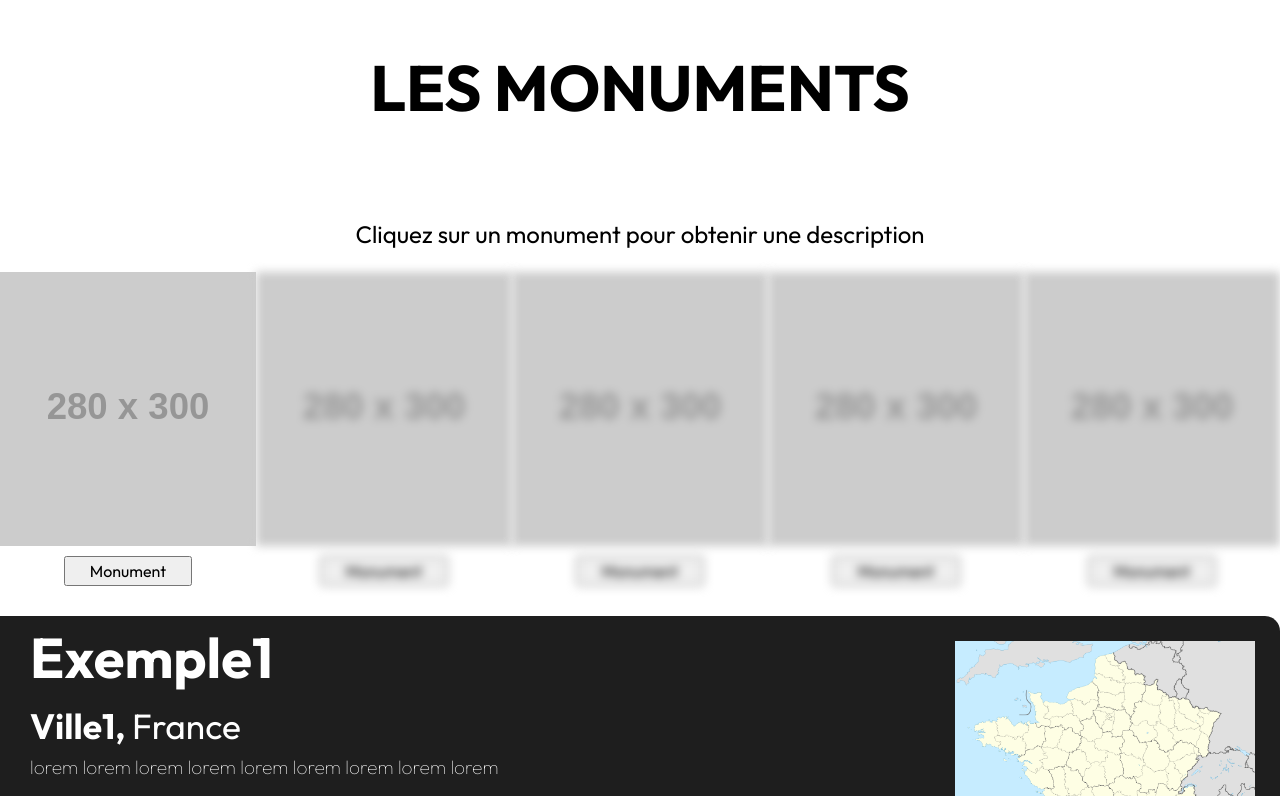
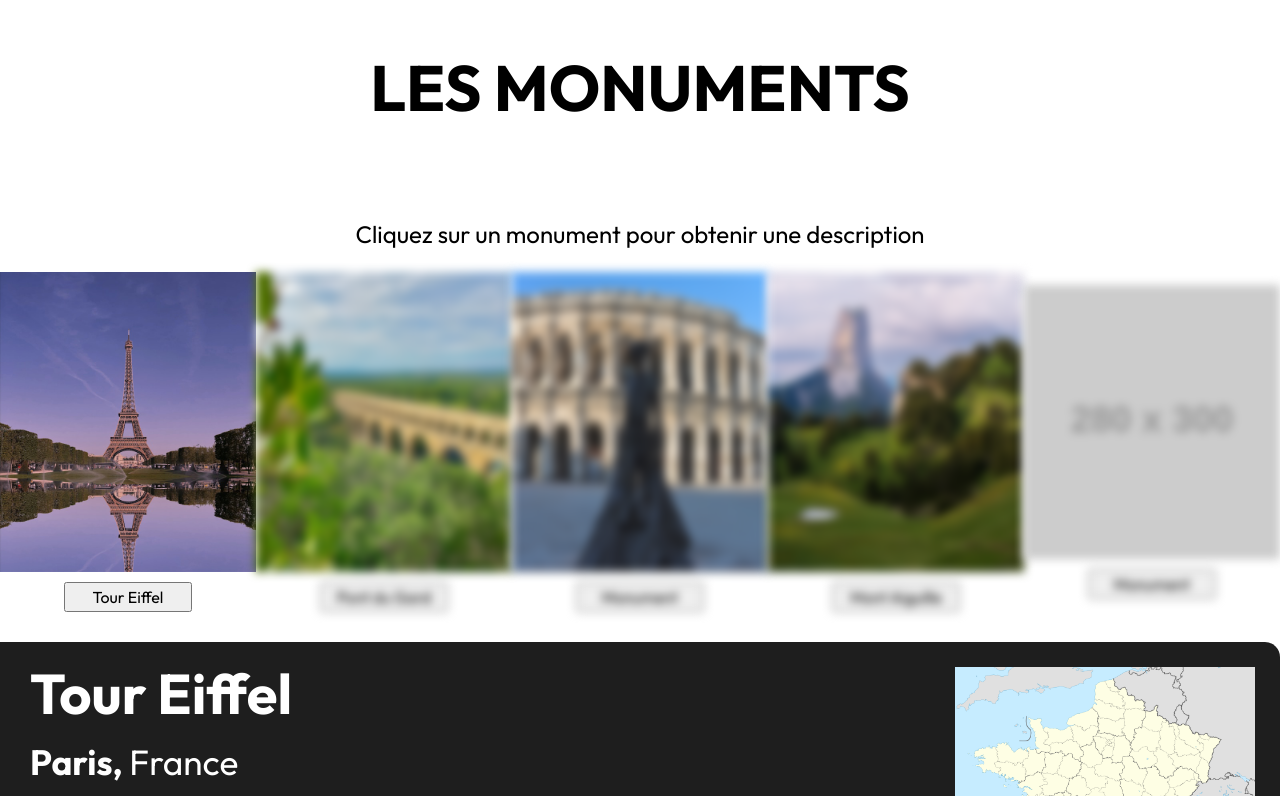
Before and after one commit to Pauline-13/Monuments, a plain HTML site: page index.html in a window 1280 px wide. Both pictures are taken after a click on the picture 127 px from the left and 409 px from the top of the page. Shown: the top 796 px of the page. Drawn offline with Linux system fonts and the light colour scheme; placeholder pictures from the web are drawn by us.

Commit message:
Ajout des photos et descriptions, reste 2 à faire

```diff
--- a/index.html
+++ b/index.html
@@ -26,20 +26,20 @@
 
       <article id="container_principal">
         <div class="container_img_button">
-          <img src="https://placehold.co/280x300" class="img_monument" data-id="monument1" onclick="maFonction()"/>
-          <button class="btn_monument"  data-id="monument1"  onclick="maFonction()">Monument</button>
+          <img src="/images/Tour_eiffel-Unsplash.jpg" height="300px" width="280px" class="img_monument" data-id="monument1" onclick="maFonction()"/>
+          <button class="btn_monument"  data-id="monument1"  onclick="maFonction()">Tour Eiffel</button>
         </div>
         <div class="container_img_button">
-            <img src="https://placehold.co/280x300" class="img_monument" data-id="monument2" onclick="maFonction()"/>
-            <button class="btn_monument" data-id="monument2" onclick="maFonction()">Monument</button>
+            <img src="./images/Pont_du_gard-Unsplash.jpg" height="300px" width="280px" class="img_monument" data-id="monument2" onclick="maFonction()"/>
+            <button class="btn_monument" data-id="monument2" onclick="maFonction()">Pont du Gard</button>
           </div>
           <div class="container_img_button">
-            <img src="https://placehold.co/280x300" class="img_monument" data-id="monument3" onclick="maFonction()"/>
+            <img src="/images/Arenes_nimes-Unsplash.jpg" height="300px" width="280px" class="img_monument" data-id="monument3" onclick="maFonction()"/>
             <button class="btn_monument" data-id="monument3" onclick="maFonction()">Monument</button>
           </div>
           <div class="container_img_button">
-            <img src="https://placehold.co/280x300" class="img_monument" data-id="monument4" onclick="maFonction()"/>
-            <button class="btn_monument" data-id="monument4" onclick="maFonction()">Monument</button>
+            <img src="/images/Mont_aiguille-Unsplash.jpg" height="300px" width="280px" class="img_monument" data-id="monument4" onclick="maFonction()"/>
+            <button class="btn_monument" data-id="monument4" onclick="maFonction()">Mont Aiguille</button>
           </div>
           <div class="container_img_button">
             <img src="https://placehold.co/280x300" class="img_monument" data-id="monument5" onclick="maFonction()"/>
@@ -50,11 +50,9 @@
 
       <section id="container_txt">
         <h2></h2>
-        <h3> <span id="bold"></span></h3>
-        <p id="txt_monument">
-
-        </p>
-        <img  id="img_carte">
+        <h3><span id="bold"></span></h3>
+        <p id="txt_monument"></p>
+        <img id="img_carte">
       </section>
     </main>
 
--- a/script.js
+++ b/script.js
@@ -1,17 +1,17 @@
 const monuments = {
     premierMonument: {
-        name: "Exemple1",
-        city: "Ville1",
+        name: "Tour Eiffel",
+        city: "Paris",
         country: "France",
-        description: "lorem lorem lorem lorem lorem lorem lorem lorem lorem",
+        description: "La Tour Eiffel est l'un des monuments les plus célèbres au monde, située à Paris, sur le Champ de Mars. Conçue par l'ingénieur Gustave Eiffel pour l'Exposition Universelle de 1889, elle mesure 330 mètres de hauteur et fut, jusqu'en 1930, la plus haute structure du monde. Initialement critiquée pour son apparence, elle est aujourd'hui un symbole incontesté de la France et de la capitale parisienne. Chaque année, des millions de visiteurs montent ses étages pour admirer une vue imprenable sur Paris. La Tour Eiffel, illuminée la nuit, est un spectacle à part entière, fascinant les touristes comme les Parisiens.",
         imgUrl: "images/carte_france.webp",
     },
 
     deuxiemeMonument: {
-        name: "Exemple2",
-        city: "Ville2",
+        name: "Pont du Gard",
+        city: "Nîmes",
         country: "France",
-        description: "lorem lorem lorem lorem lorem lorem lorem lorem lorem",
+        description: "Cet Aqueduc romain impressionnant, construit au Ier siècle après J.-C., situé près de Nîmes, dans le sud de la France. Il traverse le Gardon sur trois niveaux de arches, mesurant 49 mètres de hauteur, et servait à acheminer l'eau de la rivière. Cet édifice remarquable témoigne de l'ingéniosité des ingénieurs romains de l'époque. Parfaitement conservé, il est un exemple exceptionnel d'architecture et de génie civil antique. Classé au patrimoine mondial de l'UNESCO, il attire des milliers de visiteurs chaque année.",
         imgUrl: "images/carte_france.webp",
     },
 
@@ -24,10 +24,10 @@ const monuments = {
     },
 
     quatriemeMonument: {
-        name: "Exemple4",
-        city: "Ville4",
+        name: "Mont Aiguille",
+        city: "Vercors",
         country: "France",
-        description: "lorem lorem lorem lorem lorem lorem lorem lorem lorem",
+        description: "Le Mont Aiguille est l'un des sommets les plus emblématiques du massif du Vercors, situé dans les Alpes françaises. Culminant à 2 087 mètres d'altitude, il est connu pour sa forme pyramidale unique, entourée de falaises vertigineuses. Ce mont a marqué l’histoire de l’alpinisme, étant l'un des premiers sommets à être grimpé en 1492. Il offre des panoramas spectaculaires sur les montagnes environnantes et la vallée du Trièves. Très prisé des randonneurs et des grimpeurs, le Mont Aiguille est un véritable défi pour les amateurs de nature et de sensations fortes.",
         imgUrl: "images/carte_france.webp",
     },
 
--- a/style.css
+++ b/style.css
@@ -69,7 +69,6 @@ a {
 
 /* -------------------------------- AJOUTS --------------------------------------- */
 header {
-  /* border: 1px solid black; */
   margin: 40px 0px;
 }
 
@@ -85,17 +84,19 @@ h1 {
 }
 
 #container_principal {
-  /* border: 1px solid green; */
   display: flex;
   justify-content: space-around;
 }
 
 .container_img_button {
-  /* border: 1px solid red; */
   display: flex;
   flex-direction: column;
   justify-content: center;
   align-items: center;
+}
+
+.image_monument {
+  object-fit: cover;
 }
 
 .btn_monument {
@@ -109,7 +110,7 @@ h1 {
   width: 100%;
   height: 350px;
   margin: 30px 0;
-  padding: 0px 30px 10px 30px;
+  padding: 10px 30px;
   border-radius: 0 15px;
   display: none;
 }
@@ -130,12 +131,12 @@ h3 {
 }
 
 #txt_monument {
-  /* border: 1px solid green; */
   color: var(--white);
   width: 78%;
   font-size: 1.2rem;
   font-weight: lighter;
   text-align: justify;
+  margin-top: 10px;
 }
 
 #img_carte {
@@ -153,7 +154,6 @@ h3 {
 }
 
 footer {
-  /* border: 1px solid black; */
   display: flex;
   justify-content: center;
   text-align: center;
```
Also changed, not shown: images/Arenes_nimes-Unsplash.jpg (added), images/Mont_aiguille-Unsplash.jpg (added), images/Pont_du_gard-Unsplash.jpg (added), images/Tour_eiffel-Unsplash.jpg (added).
